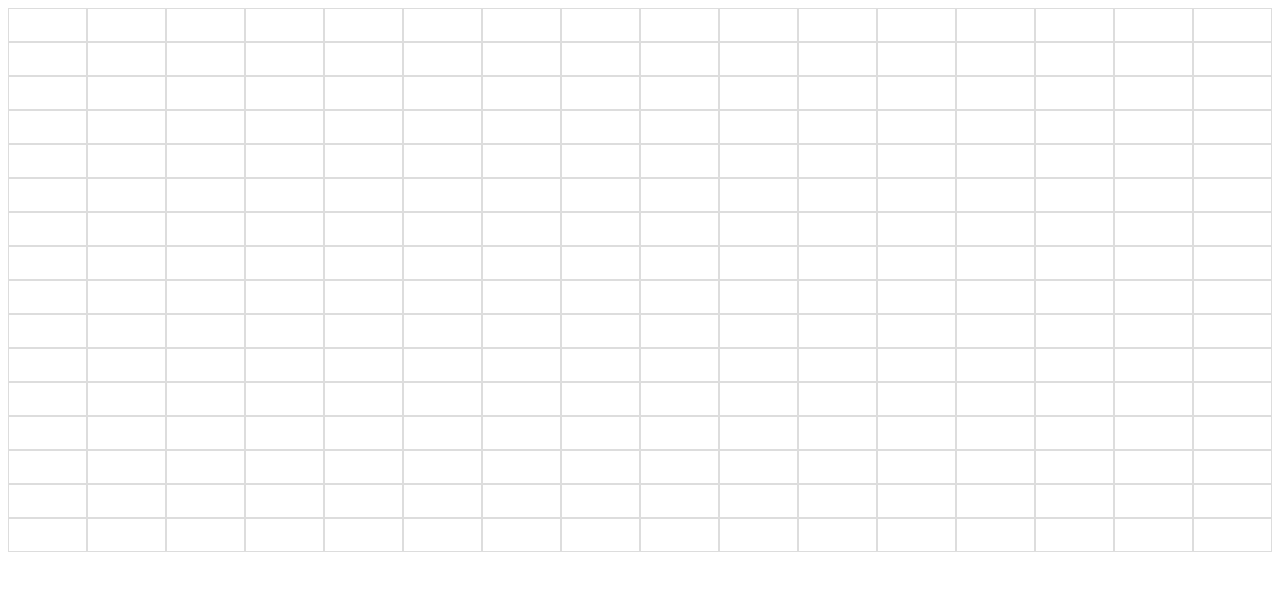
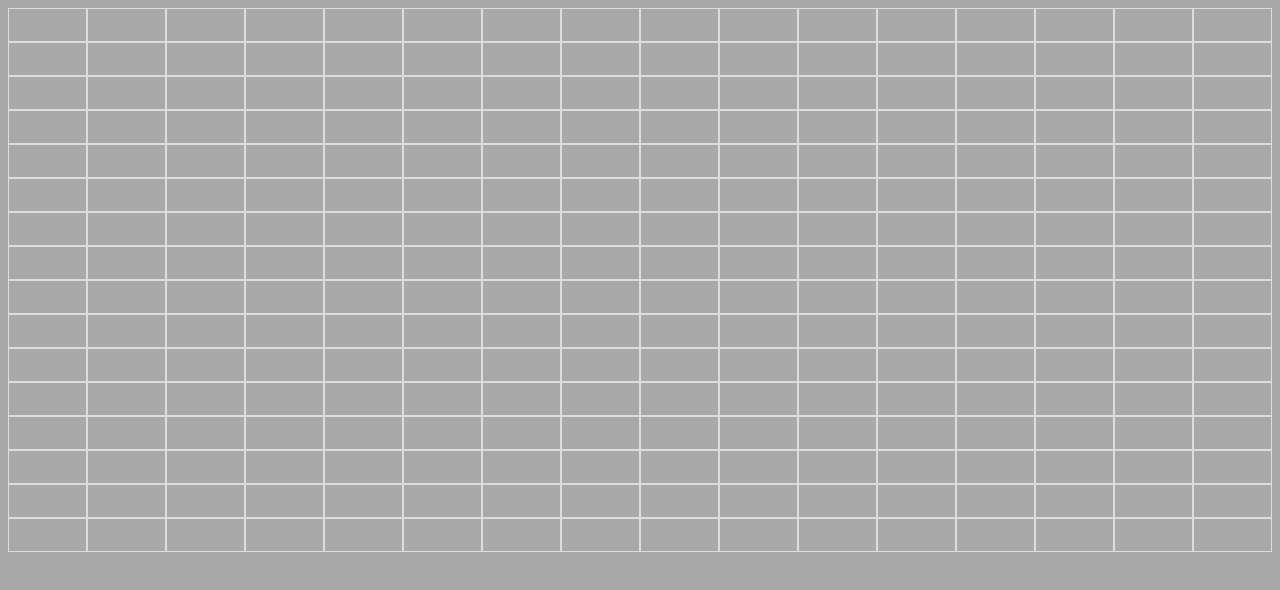
Before and after one commit to JoeyDevelop/etch-a-sketch, a plain HTML site: page index.html in a window 1280 px wide. Drawn offline with Linux system fonts and the light colour scheme.

Commit message:
github branching test

```diff
--- a/Style.css
+++ b/Style.css
@@ -15,3 +15,7 @@
     border: 1px solid #ddd;
     text-align: center;
   }
+
+  body {
+    background-color: darkgrey;
+  }
```
